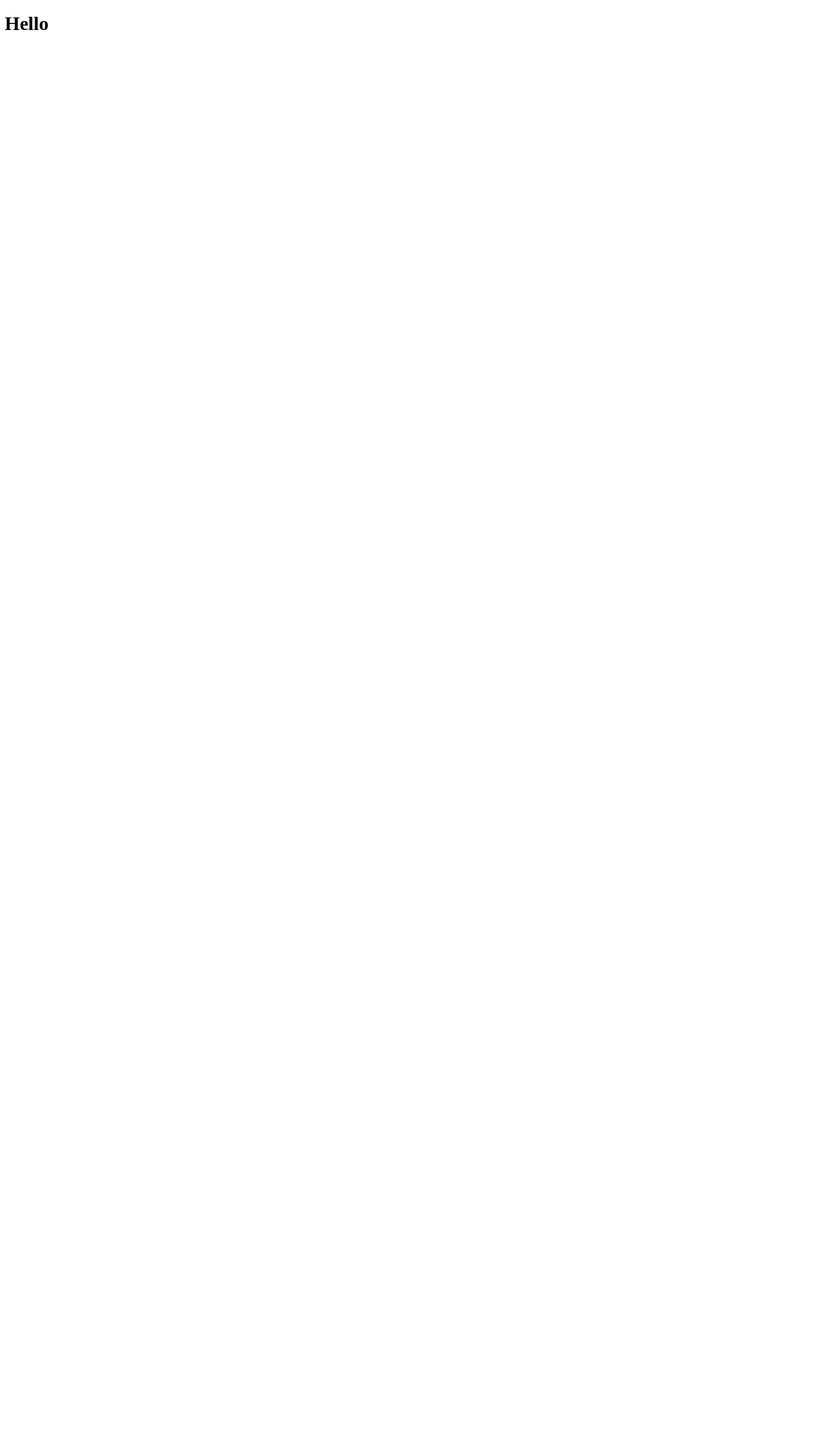
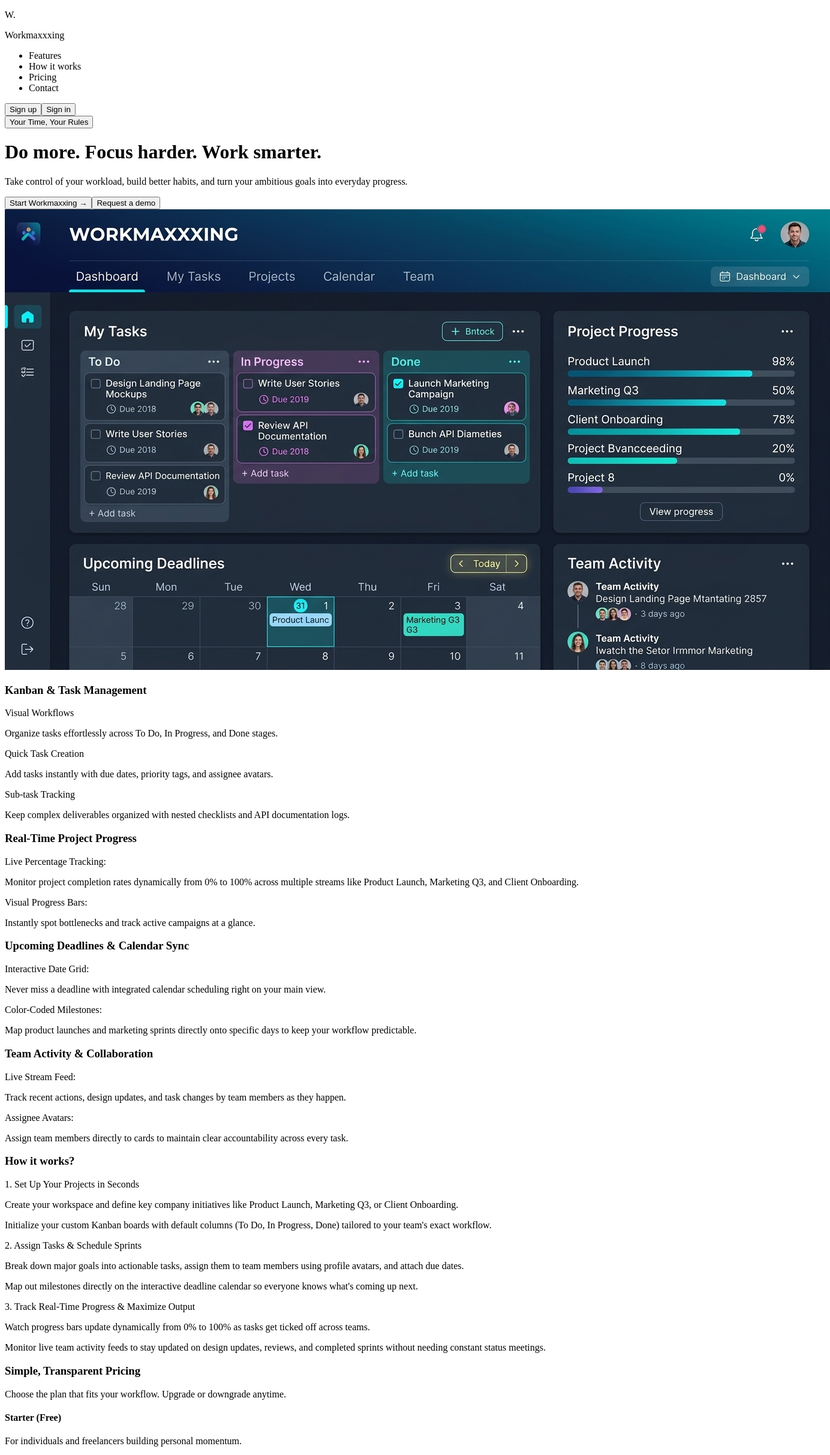
Before and after one commit to hrrshpal/assignment-sg, a React (Vite) app: page / in a window 1280 px wide. Shown: the top 2426 px of the page at 60% size, 1384 px wide, since content can reach past the window. Before the commit the page ends 800 px from the top, so only its background shows below. Built offline with nearby package versions, Linux system fonts and the light colour scheme.

Commit message:
structured the page

```diff
--- /dev/null
+++ b/components/Features.jsx
@@ -0,0 +1,42 @@
+import React from 'react'
+
+const Features = () => {
+  return (
+    <div>
+      <div>
+        <h3>Kanban & Task Management</h3>
+        <div>
+            <p>Visual Workflows</p> <span>Organize tasks effortlessly across To Do, In Progress, and Done stages.</span>
+            <p>Quick Task Creation</p> <span>Add tasks instantly with due dates, priority tags, and assignee avatars.</span>
+            <p>Sub-task Tracking</p> <span>Keep complex deliverables organized with nested checklists and API documentation logs.</span>
+        </div>
+      </div>
+
+      <div>
+        <h3>Real-Time Project Progress</h3>
+        <div>
+            <p>Live Percentage Tracking: </p> <span>Monitor project completion rates dynamically from 0% to 100% across multiple streams like Product Launch, Marketing Q3, and Client Onboarding.</span>
+            <p>Visual Progress Bars: </p> <span>Instantly spot bottlenecks and track active campaigns at a glance.</span>
+        </div>
+      </div>
+
+      <div>
+        <h3>Upcoming Deadlines & Calendar Sync</h3>
+        <div>
+            <p>Interactive Date Grid: </p> <span>Never miss a deadline with integrated calendar scheduling right on your main view.</span>
+            <p>Color-Coded Milestones: </p> <span>Map product launches and marketing sprints directly onto specific days to keep your workflow predictable.</span>
+        </div>
+      </div>
+
+      <div>
+        <h3>Team Activity & Collaboration</h3>
+        <div>
+            <p>Live Stream Feed: </p> <span>Track recent actions, design updates, and task changes by team members as they happen.</span>
+            <p>Assignee Avatars: </p> <span>Assign team members directly to cards to maintain clear accountability across every task.</span>
+        </div>
+      </div>
+    </div>
+  )
+}
+
+export default Features
--- /dev/null
+++ b/components/Footer.jsx
@@ -0,0 +1,50 @@
+import React from 'react'
+
+const Contact = () => {
+  return (
+    <div>
+      <div>
+        <div>
+          <p>Product</p>
+          <ul>
+            <li>Kanban Boards</li>
+            <li>Progress Tracking</li>
+            <li>Deadline Calendars</li>
+            <li>Pricing Plans</li>
+          </ul>
+        </div>
+       <div>
+          <p>Solutions</p>
+          <ul>
+            <li>For Startups</li>
+            <li>For Remote Teams</li>
+            <li>For Engineering</li>
+            <li>Enterprise</li>
+          </ul>
+        </div>
+        <div>
+          <p>Resources</p>
+          <ul>
+            <li>Help Center</li>
+            <li>API Documentation</li>
+            <li>Community Forum</li>
+            <li>System Status</li>
+          </ul>
+        </div>
+       <div>
+          <p>Company</p>
+          <ul>
+            <li>About Us</li>
+            <li>Careers</li>
+            <li>Blog</li>
+            <li>Contact us</li>
+          </ul>
+        </div>
+      </div>
+
+      <p>© 2026 Workmaxxxing Technologies Inc. All rights reserved. • Privacy Policy • Terms of Service • Security</p>
+    </div>
+  )
+}
+
+export default Contact
--- /dev/null
+++ b/components/GetInTouch.jsx
@@ -0,0 +1,38 @@
+import React from 'react'
+
+const GetInTouch = () => {
+  return (
+    <div>
+      <div>
+        <h3>Get in Touch</h3>
+        <p>We'd love to hear from you. Whether you have a question about features, pricing, enterprise deployment, or need a hand setting up your workspace, our team is ready to help.</p>
+      </div>
+
+      <div>
+        <form action="#">
+            <input type="text" placeholder='Enter Your Full Name' /> <br />  <br />
+            <input type="email" placeholder='Enter Your Work Email' name="email" id="email" /> <br /> <br />
+            <label htmlFor="companysize"> Company Size
+                <select name="size" id="size">
+                    <option value="1-10" defaultChecked>1-10</option>
+                    <option value="11-50">11-50</option>
+                    <option value="51-200">51-200</option>
+                    <option value="200+">200+</option>
+                </select>
+            </label> <br /> <br />
+            <textarea name="msg" id="msg" placeholder='Tell us how we can help your team maximize output...' cols={80} rows={10}></textarea>
+            <button>Send message</button>
+        </form>
+      </div>
+
+      <div>
+        <h3>Other Ways to Reach Us</h3>
+        <span>Support & Help Desk: </span> <span>support@workmaxxxing.com</span>
+        <span>Sales & Enterprise: </span> <span>sales@workmaxxxing.com</span>
+        <span>Office Location: </span> <span>Workmaxxxing Technologies Inc., Cyber City, DLF Phase 2, Gurugram, Haryana 122002, India</span>
+      </div>
+    </div>
+  )
+}
+
+export default GetInTouch
--- /dev/null
+++ b/components/Hero.jsx
@@ -0,0 +1,21 @@
+import React from 'react'
+
+const Hero = () => {
+  return (
+    <div>
+        <div>
+            <button>Your Time, Your Rules</button>
+            <h1>Do more. Focus harder. <span>Work smarter.</span></h1>
+            <p>Take control of your workload, build better habits, and turn your ambitious goals into everyday progress.</p>
+            <div>
+                <button>Start Workmaxxing → </button>
+                <button>Request a demo</button>
+            </div>
+        </div>
+
+        <img src="../src/assets/workmaxxing.jpg" alt="workmaxxxing dashboard" />
+    </div>
+  )
+}
+
+export default Hero
--- /dev/null
+++ b/components/HowItWorks.jsx
@@ -0,0 +1,27 @@
+import React from 'react'
+
+const HowItWorks = () => {
+  return (
+    <div>
+      <div>
+        <h3>How it works?</h3>
+      </div>
+
+      <div>
+        <span>1.</span> <span>Set Up Your Projects in Seconds</span>
+        <p>Create your workspace and define key company initiatives like Product Launch, Marketing Q3, or Client Onboarding.</p>
+        <p>Initialize your custom Kanban boards with default columns (To Do, In Progress, Done) tailored to your team's exact workflow.</p>
+
+        <span>2.</span> <span>Assign Tasks & Schedule Sprints</span>
+        <p>Break down major goals into actionable tasks, assign them to team members using profile avatars, and attach due dates.</p>
+        <p>Map out milestones directly on the interactive deadline calendar so everyone knows what's coming up next.</p>
+
+        <span>3.</span> <span>Track Real-Time Progress & Maximize Output</span>
+        <p>Watch progress bars update dynamically from 0% to 100% as tasks get ticked off across teams.</p>
+        <p>Monitor live team activity feeds to stay updated on design updates, reviews, and completed sprints without needing constant status meetings.</p>
+      </div>
+    </div>
+  )
+}
+
+export default HowItWorks
--- /dev/null
+++ b/components/Navbar.jsx
@@ -0,0 +1,30 @@
+import React from 'react'
+
+const Navbar = () => {
+  return (
+    <div>
+
+        <div>
+            <p>W.</p>
+            <span>Workmaxxxing</span>
+        </div>
+
+        <div>
+            <ul>
+                <li>Features</li>
+                <li>How it works</li>
+                <li>Pricing</li>
+                <li>Contact</li>
+            </ul>
+
+            <div>
+                <button>Sign up</button>
+                <button>Sign in</button>
+            </div>
+        </div>
+
+    </div>
+  )
+}
+
+export default Navbar
--- /dev/null
+++ b/components/Pricing.jsx
@@ -0,0 +1,64 @@
+import React from 'react'
+
+const Pricing = () => {
+  return (
+    <div>
+      <div>
+        <h3>Simple, Transparent Pricing</h3>
+        <p>Choose the plan that fits your workflow. Upgrade or downgrade anytime.</p>
+      </div>
+
+      <div>
+
+        <div>
+            <h4>Starter (Free)</h4>
+            <p>For individuals and freelancers building personal momentum.</p>
+            <span>Price:</span> <span> ₹0 / month</span>
+            <p>Includes:</p>
+            <ul>
+                <li>Up to 3 active projects</li>
+                <li>Unlimited Kanban boards (To Do, In Progress, Done)</li>
+                <li>Personal deadline calendar</li>
+                <li>Basic task creation & sub-task tracking</li>
+                <li>100 MB file attachments</li>
+            </ul>
+        </div>
+
+        <div>
+            <h4>Pro (Most Popular)</h4>
+            <p>For growing teams that need real-time metrics and smooth collaboration.</p>
+            <span>Price:</span> <span>₹799 / user / month (Billed annually at ₹649/mo)</span>
+            <p>Includes:</p>
+            <ul>
+                <li>Everything in Starter, plus:</li>
+                <li>Unlimited projects & workspace boards</li>
+                <li>Real-time progress bars & completion metrics (%)</li>
+                <li>Live team activity stream & member avatars</li>
+                <li>Advanced calendar sync & recurring deadlines</li>
+                <li>10 GB workspace storage</li>
+                <li>Priority email support</li>
+            </ul>
+        </div>
+
+        <div>
+            <h4>Enterprise</h4>
+            <p>For fast-scaling companies requiring custom workflows, analytics, and dedicated control.</p>
+            <span>Price:</span> <span>₹1,999 / user / month (Custom volume discounting available)</span>
+            <p>Includes:</p>
+            <ul>
+                <li>Everything in Pro, plus:</li>
+                <li>Unlimited workspace storage</li>
+                <li>Custom task statuses & board templates</li>
+                <li>Advanced workload & team capacity analytics</li>
+                <li>Role-based permissions & SSO (Single Sign-On)</li>
+                <li>Dedicated account manager & 24/7 priority support</li>
+                <li>99.9% Uptime SLA </li>
+            </ul>
+        </div>
+
+      </div>
+    </div>
+  )
+}
+
+export default Pricing
--- a/src/App.jsx
+++ b/src/App.jsx
@@ -1,8 +1,22 @@
+import Navbar from "../components/Navbar"
+import Hero from "../components/Hero"
+import Features from "../components/Features"
+import HowItWorks from "../components/HowItWorks"
+import Pricing from "../components/Pricing"
+import Footer from "../components/Footer"
+import GetInTouch from "../components/GetInTouch"
+
 function App() {
 
   return (
     <>
-     <h1>Hello</h1>
+     <Navbar />
+     <Hero />
+     <Features/>
+     <HowItWorks/>
+     <Pricing/>
+     <GetInTouch/>
+     <Footer/>
     </>
   )
 }
```
Also changed, not shown: src/assets/workmaxxing.jpg (added).
